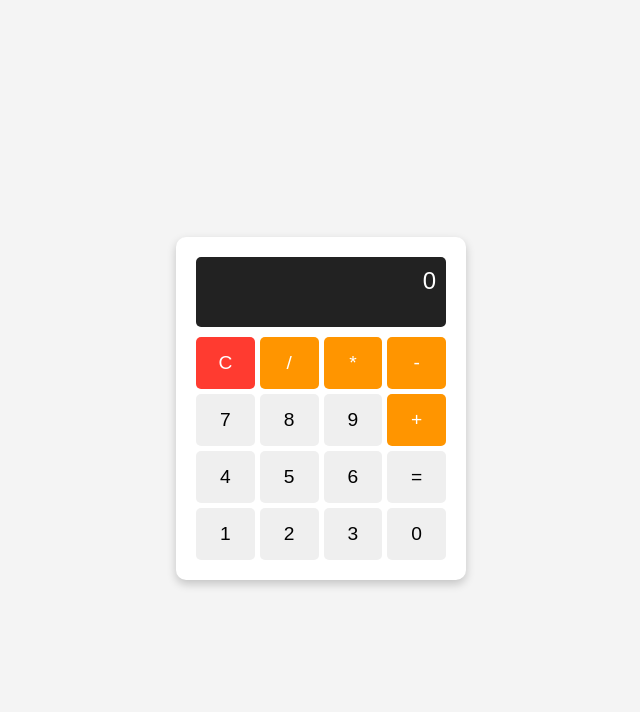
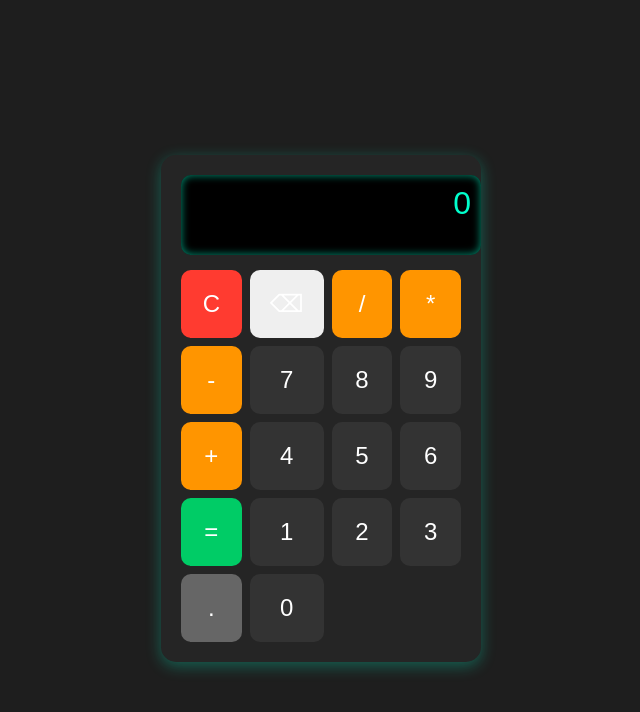
Before and after one commit to rainyearr/TOPSCalculator, a plain HTML site: page index.html in a window 1280 px wide. Shown: the whole page, without its empty margins (319-959 px from the left). Drawn offline with Linux system fonts and the light colour scheme.

Commit message:
Added Extra Feature

```diff
--- a/index.html
+++ b/index.html
@@ -12,6 +12,7 @@
       <div id="display" class="display">0</div>
       <div class="buttons">
         <button class="clear" id="clear">C</button>
+        <button class="backspace" id="backspace">⌫</button>
         <button class="operator" data-operator="/">/</button>
         <button class="operator" data-operator="*">*</button>
         <button class="operator" data-operator="-">-</button>
@@ -29,6 +30,7 @@
         <button class="digit">1</button>
         <button class="digit">2</button>
         <button class="digit">3</button>
+        <button class="decimal" id="decimal">.</button>
         <button class="digit">0</button>
       </div>
     </div>
--- a/index.js
+++ b/index.js
@@ -5,9 +5,11 @@ let operator = null;
 let shouldResetDisplay = false;
 
 const display = document.getElementById("display");
+const decimalButton = document.getElementById("decimal");
 
 function updateDisplay() {
   display.textContent = displayValue || "0";
+  decimalButton.disabled = displayValue.includes(".");
 }
 
 function clearCalculator() {
@@ -25,6 +27,13 @@ function handleDigitClick(value) {
     shouldResetDisplay = false;
   } else {
     displayValue += value;
+  }
+  updateDisplay();
+}
+
+function handleDecimalClick() {
+  if (!displayValue.includes(".")) {
+    displayValue += ".";
   }
   updateDisplay();
 }
@@ -47,6 +56,11 @@ function handleEqualsClick() {
   firstNumber = null;
   operator = null;
   shouldResetDisplay = true;
+  updateDisplay();
+}
+
+function handleBackspaceClick() {
+  displayValue = displayValue.slice(0, -1);
   updateDisplay();
 }
 
@@ -78,5 +92,11 @@ document.querySelectorAll(".operator").forEach((button) => {
 
 document.getElementById("equals").addEventListener("click", handleEqualsClick);
 document.getElementById("clear").addEventListener("click", clearCalculator);
+document
+  .getElementById("decimal")
+  .addEventListener("click", handleDecimalClick);
+document
+  .getElementById("backspace")
+  .addEventListener("click", handleBackspaceClick);
 
 updateDisplay();
--- a/style.css
+++ b/style.css
@@ -4,55 +4,70 @@ body {
   justify-content: center;
   align-items: center;
   height: 100vh;
-  background-color: #f4f4f4;
+  background-color: #1e1e1e;
 }
 .calculator {
-  width: 250px;
-  background: white;
+  width: 280px;
+  background: #252525;
   padding: 20px;
-  border-radius: 10px;
-  box-shadow: 0px 4px 10px rgba(0, 0, 0, 0.2);
+  border-radius: 15px;
+  box-shadow: 0px 4px 15px rgba(0, 255, 204, 0.3);
   text-align: center;
 }
 .display {
-  /* width: 100%; */
-  height: 50px;
+  width: 100%;
+  height: 60px;
   text-align: right;
-  font-size: 1.5em;
+  font-size: 2em;
   padding: 10px;
-  background: #222;
-  color: white;
-  border-radius: 5px;
-  margin-bottom: 10px;
+  background: #000;
+  color: #00ffcc;
+  border-radius: 10px;
+  margin-bottom: 15px;
+  box-shadow: inset 0px 0px 8px rgba(0, 255, 204, 0.6);
 }
 .buttons {
   display: grid;
   grid-template-columns: repeat(4, 1fr);
-  gap: 5px;
+  gap: 8px;
 }
 button {
   width: 100%;
-  padding: 15px;
-  font-size: 1.2em;
+  padding: 20px;
+  font-size: 1.5em;
   border: none;
   cursor: pointer;
-  border-radius: 5px;
+  border-radius: 10px;
   transition: 0.2s;
+  color: white;
 }
-button:hover {
-  background: #ddd;
+.digit {
+  background: #333;
+}
+.digit:hover {
+  background: #444;
 }
 .operator {
   background: #ff9500;
-  color: white;
 }
 .operator:hover {
   background: #e08e00;
 }
+.equal {
+  background: #00cc66;
+}
+.equal:hover {
+  background: #00994d;
+}
 .clear {
   background: #ff3b30;
-  color: white;
 }
 .clear:hover {
   background: #d42d24;
 }
+.decimal {
+  background: #666;
+}
+.decimal:hover {
+  background: #777;
+}
```
